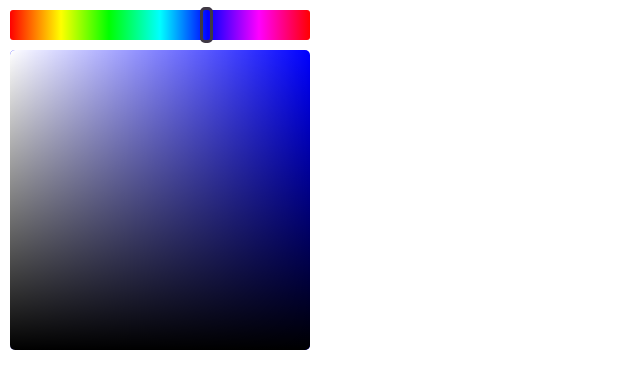
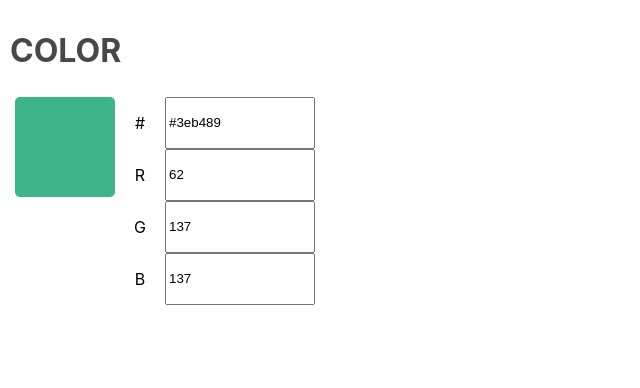
Before and after one commit to karenying/gradient.png, a React (Create React App) app: page / in a window 1280 px wide. Shown: the top 388 px of the page, without its empty margins (0-640 px from the left). Built offline with nearby package versions, Linux system fonts and the light colour scheme.

Commit message:
Create current color layout

```diff
--- /dev/null
+++ b/src/Components/HexPicker/CurrentColor.js
@@ -0,0 +1,67 @@
+import React from 'react';
+import '../../Styles/HexPicker/CurrentColor.css';
+
+function hexToRGB(hex, color) {
+    let s;
+    switch (color) {
+        case 'r':
+            s = hex.substring(1, 3);
+            break;
+        case 'g':
+            s = hex.substring(3, 5);
+            break;
+        case 'b':
+            s = hex.substring(5, 7);
+            break;
+    }
+    return parseInt(s, 16);
+}
+
+class CurrentColor extends React.Component {
+    state = {
+        color: '#3eb489',
+    };
+
+    handleHexChange = (e) => {
+        let hex = e.target.value;
+        this.setState({ color: hex });
+    };
+
+    handleRChange = (e) => {
+        let r = e.target.value;
+    };
+
+    render() {
+        const { color } = this.state;
+        const r = hexToRGB(color, 'r');
+        const g = hexToRGB(color, 'b');
+        const b = hexToRGB(color, 'b');
+        return (
+            <div className='current-color-container'>
+                <h1>COLOR</h1>
+                <div className='current-color-content'>
+                    <div
+                        className='current-color-colorbox'
+                        style={{ backgroundColor: color }}
+                    ></div>
+                    <div className='current-color-info'>
+                        <p>#</p>
+                        <input
+                            type='text'
+                            value={color}
+                            onChange={this.handleHexChange}
+                        ></input>
+                        <p>R</p>
+                        <input type='text' value={r}></input>
+                        <p>G</p>
+                        <input type='text' value={g}></input>
+                        <p>B</p>
+                        <input type='text' value={b}></input>
+                    </div>
+                </div>
+            </div>
+        );
+    }
+}
+
+export default CurrentColor;
--- a/src/Components/HexPicker/HexGradient.js
+++ b/src/Components/HexPicker/HexGradient.js
@@ -3,14 +3,16 @@ import '../../Styles/HexPicker/HexGradient.css';
 
 class HexGradient extends React.Component {
     render() {
+        const { color } = this.props;
         return (
-            <>
-                <div className='hexgradient-container'>
-                    <div className='hexgradient-base'></div>
-                    <div className='hexgradient-white'></div>
-                    <div className='hexgradient-black'></div>
-                </div>
-            </>
+            <div className='hexgradient-container'>
+                <div
+                    className='hexgradient-base'
+                    style={{ background: color }}
+                ></div>
+                <div className='hexgradient-white'></div>
+                <div className='hexgradient-black'></div>
+            </div>
         );
     }
 }
--- a/src/Components/HexPicker/HexPicker.js
+++ b/src/Components/HexPicker/HexPicker.js
@@ -1,69 +1,14 @@
 import React from 'react';
 import '../../Styles/HexPicker/HexPicker.css';
 import Slide from './Slide';
-import Slider from './Slider';
 import HexGradient from './HexGradient';
-
-const getPercentage = (current, max) => (100 * current) / max;
-
-const getLeft = (percentage) => `calc(${percentage}% - 5px)`;
+import CurrentColor from './CurrentColor';
 
 class HexPicker extends React.Component {
-    state = {
-        sliderRef: React.createRef(),
-        slideRef: React.createRef(),
-        diff: React.createRef(),
-    };
-
-    handleMouseMove = (event) => {
-        let { sliderRef, slideRef, diff } = this.state;
-
-        let newX =
-            event.clientX -
-            diff.current -
-            sliderRef.current.getBoundingClientRect().left;
-
-        const end =
-            sliderRef.current.offsetWidth - slideRef.current.offsetWidth;
-
-        const start = 0;
-
-        if (newX < start) {
-            newX = 0;
-        }
-        if (newX > end) {
-            newX = end;
-        }
-
-        const newPercentage = getPercentage(newX, end);
-
-        slideRef.current.style.left = getLeft(newPercentage);
-        this.setState({ slideRef });
-    };
-
-    handleMouseUp = () => {
-        document.removeEventListener('mouseup', this.handleMouseUp);
-        document.removeEventListener('mousemove', this.handleMouseMove);
-    };
-
-    handleMouseDown = (event) => {
-        let { slideRef, diff } = this.state;
-        diff.current =
-            event.clientX - slideRef.current.getBoundingClientRect().left;
-
-        this.setState({ diff });
-        document.addEventListener('mousemove', this.handleMouseMove);
-        document.addEventListener('mouseup', this.handleMouseUp);
-    };
-
     render() {
-        const { sliderRef, slideRef } = this.state;
-        console.log(sliderRef);
         return (
             <div className='hexpicker-container'>
-                <Slide ref={slideRef} />
-                <Slider ref={sliderRef} onMouseDown={this.handleMouseDown} />
-                <HexGradient onClick={this.handleOnClick} />
+                <CurrentColor />
             </div>
         );
     }
--- a/src/Components/HexPicker/Slider.js
+++ b/src/Components/HexPicker/Slider.js
@@ -3,9 +3,11 @@ import '../../Styles/HexPicker/Slider.css';
 
 class Slider extends React.Component {
     render() {
-        const { onMouseDown } = this.props;
         return (
-            <div className='colorwheel-slider' onMouseDown={onMouseDown}></div>
+            <>
+                {/*<div className='colorwheel-slider-shadow'></div> */}
+                <div className='colorwheel-slider'></div>
+            </>
         );
     }
 }
--- /dev/null
+++ b/src/Styles/HexPicker/CurrentColor.css
@@ -0,0 +1,28 @@
+.current-color-container {
+    display: flex;
+    flex-direction: column;
+    padding: 10px;
+}
+
+.current-color-container h1 {
+    color: #484848;
+    text-align: left;
+}
+
+.current-color-content {
+    display: flex;
+    padding: 5px;
+}
+
+.current-color-colorbox {
+    border-radius: 5px;
+    height: 100px;
+    width: 100px;
+}
+
+.current-color-info {
+    display: grid;
+    grid-template-columns: 25% 75%;
+    grid-template-rows: 25% 25% 25%;
+    width: 200px;
+}
--- a/src/Styles/HexPicker/HexGradient.css
+++ b/src/Styles/HexPicker/HexGradient.css
@@ -2,8 +2,8 @@
     height: 300px;
     width: 300px;
     margin: 10px;
-    position: absolute;
-    top: 40px;
+    position: relative;
+    display: flex;
 }
 
 .hexgradient-base,
@@ -15,10 +15,6 @@
     position: absolute;
 }
 
-.hexgradient-base {
-    background: blue;
-}
-
 .hexgradient-white {
     background: linear-gradient(to right, #fff 0%, rgba(255, 255, 255, 0) 100%);
 }
--- a/src/Styles/HexPicker/HexPicker.css
+++ b/src/Styles/HexPicker/HexPicker.css
@@ -1,3 +1,5 @@
 .hexpicker-container {
     position: absolute;
+    display: flex;
+    flex-direction: column;
 }
--- a/src/Styles/HexPicker/Slide.css
+++ b/src/Styles/HexPicker/Slide.css
@@ -2,7 +2,7 @@
     width: 300px;
     height: 30px;
     padding: 10px;
-    position: absolute;
+    position: relative;
 }
 
 .slide-gradient {
--- a/src/Styles/HexPicker/Slider.css
+++ b/src/Styles/HexPicker/Slider.css
@@ -1,11 +1,23 @@
 .colorwheel-slider {
-    height: 30px;
-    width: 7px;
-    border: 3px solid #3f3844;
-    border-radius: 5px;
+    height: 12px;
+    width: 12px;
+    border: 2px solid white;
+    border-radius: 50%;
     cursor: pointer;
-    position: absolute;
-    top: 7px;
+    position: relative;
+    top: 17px;
     left: 200px;
     background: rgba(255, 255, 255, 0);
 }
+
+.colorwheel-slider-shadow {
+    height: 12px;
+    width: 12px;
+    border: 2px solid #484848;
+    border-radius: 50%;
+    cursor: pointer;
+    position: absolute;
+    top: 18px;
+    left: 203px;
+    background: rgba(255, 255, 255, 0);
+}
```
Also changed, not shown: src/Components/HexPicker/HexPickerCopy.js (added, +71 -0 lines).
